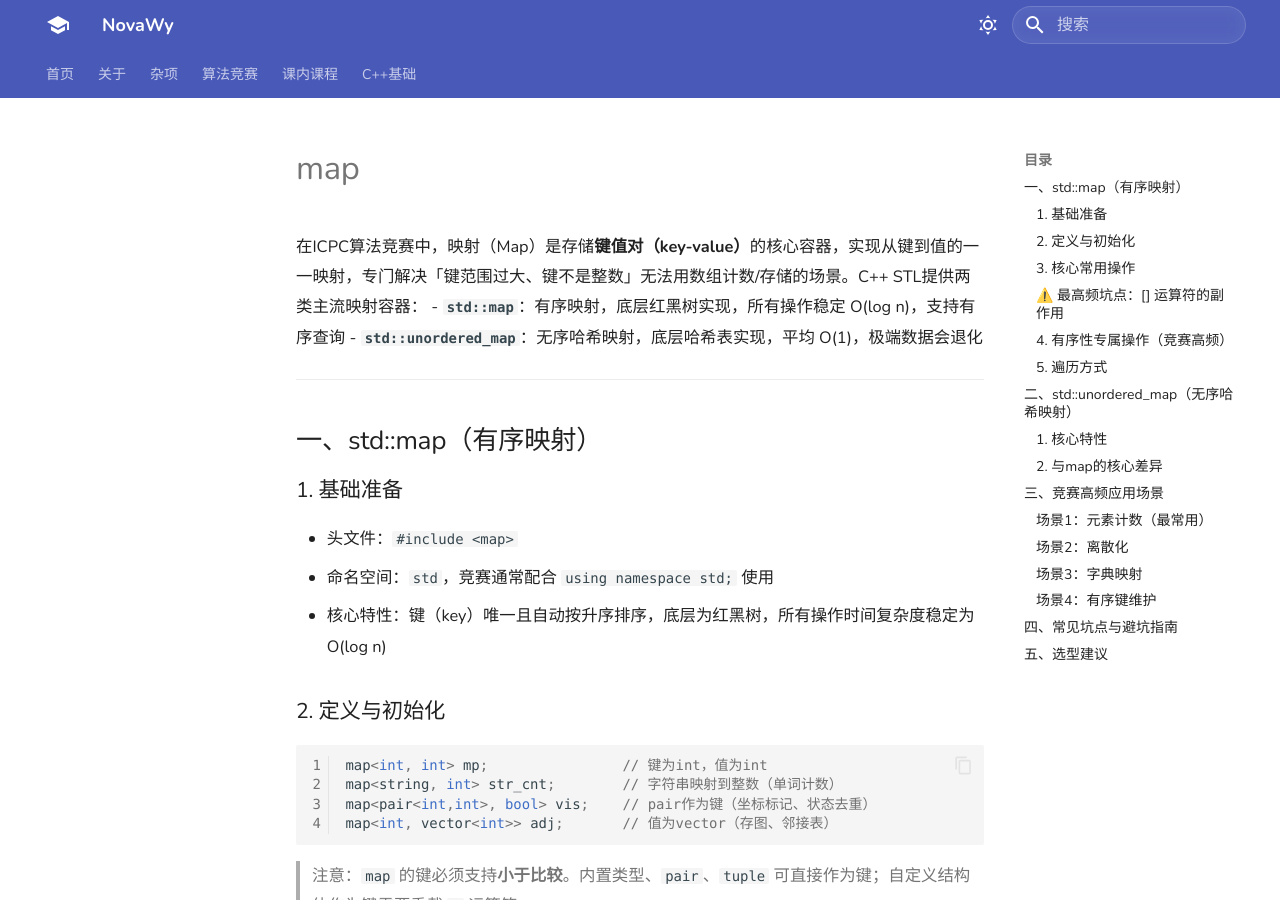
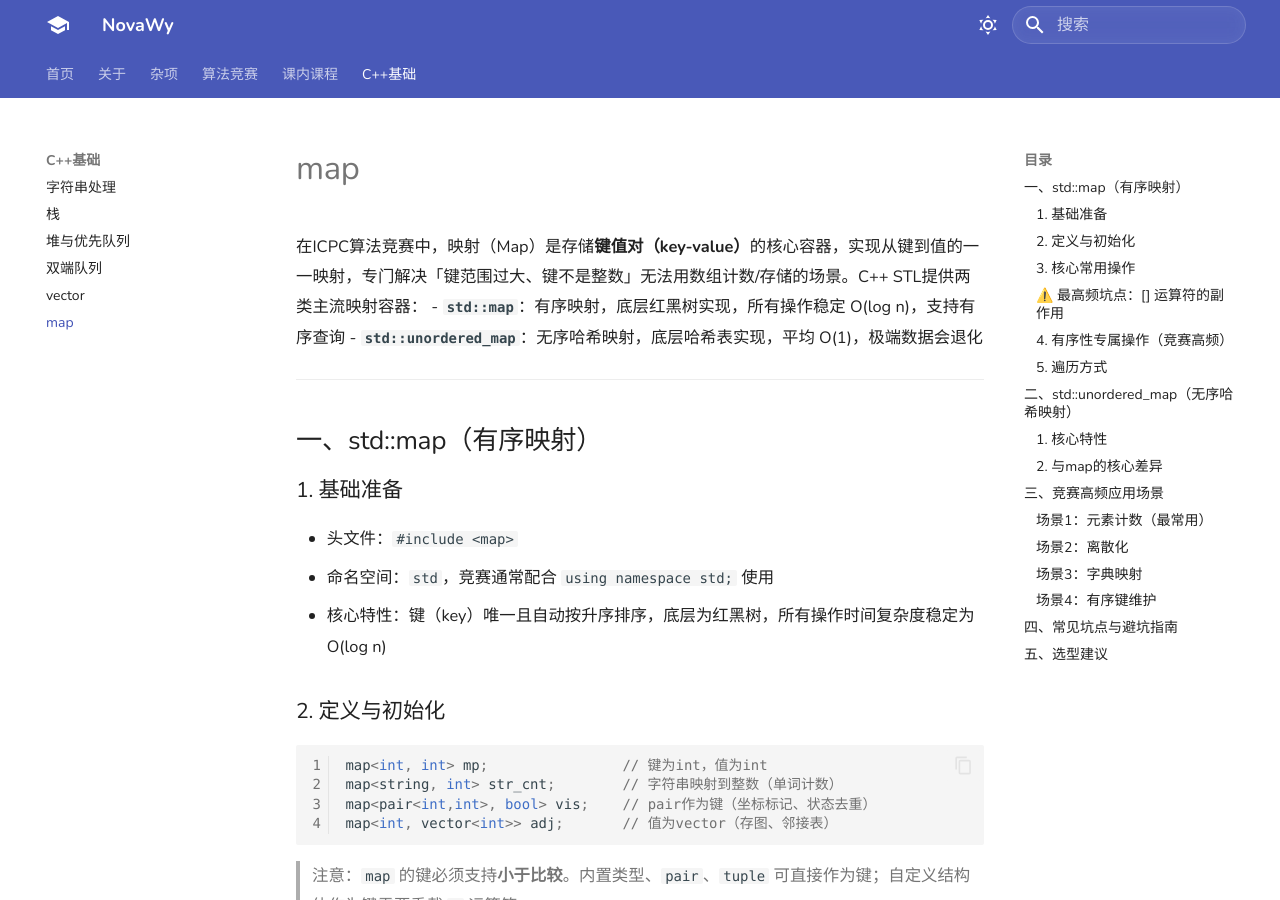
Before and after one commit to weiy02/Wei_Blog, an MkDocs documentation site: the page built from content/CPP/map.md, in a window 1280 px wide and 900 px high. Built offline with MkDocs 1.6.1 and Material for MkDocs 9.7.7, drawn with Linux system fonts in a browser that asks for light colours; a style sheet for code colours, icons or effects is not loaded.

Commit message:
刚刚上次提交忘记把导航栏里面也加上去了

```diff
--- a/mkdocs.yml
+++ b/mkdocs.yml
@@ -36,6 +36,7 @@ nav:
     - 堆与优先队列: CPP/堆与优先队列.md
     - 双端队列: CPP/C++.md
     - vector: CPP/vector.md
+    - map: CPP/map.md
 # 主题
 theme:
   name: material
```
